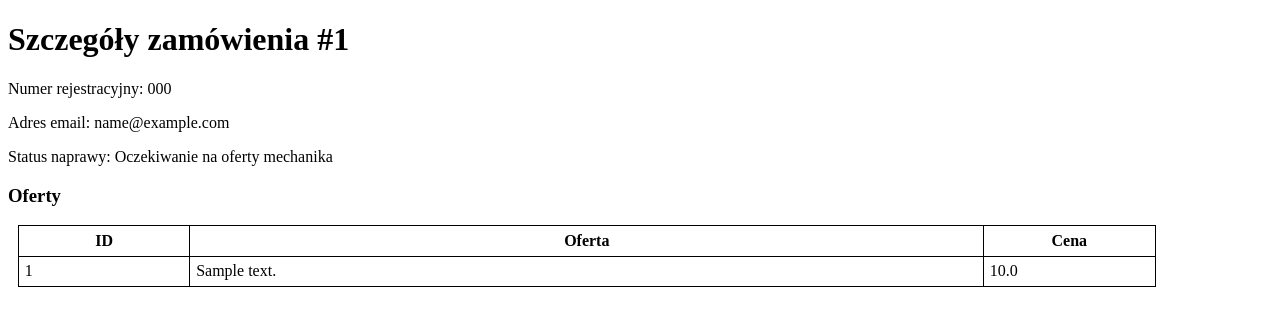
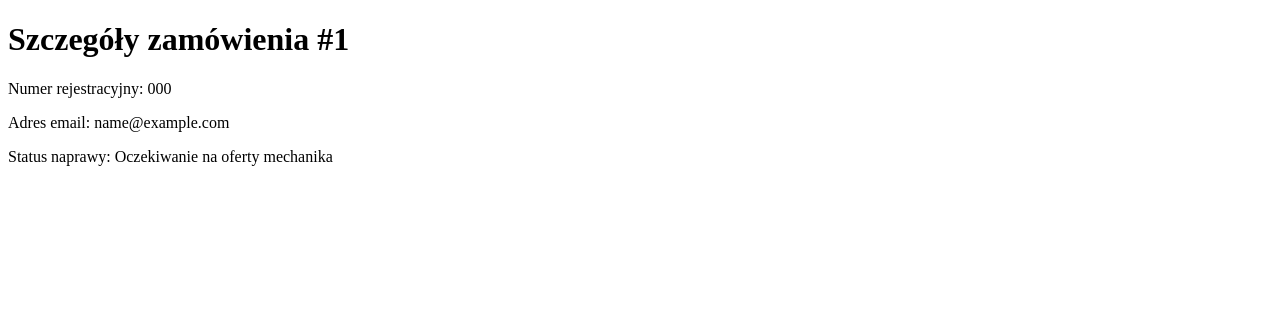
Before and after one commit to IO-2023-project/software-engineering-project, a Django app: page /orders/1/view_offer in a window 1280 px wide. Shown: the top 326 px of the page. Run offline with Django 4.2, Linux system fonts and the light colour scheme; tables that the repository leaves empty hold one stand-in row (values such as "Sample post"); parts of the project's set-up code (start-up, migrations or seed data) failed here and were passed over.

Commit message:
Merge mechanic/client order views into one file based on a boolean flag

```diff
--- a/ioproject/orders/templates/offer_contents.html
+++ /dev/null
@@ -1,66 +0,0 @@
-<!DOCTYPE html>
-<html>
-    <head>
-        <title>Oferta Zamówienia</title>
-        <meta charset="UTF-8">
-        <style>
-            table, th, td {
-                border: 1px solid black;
-                border-collapse: collapse;
-                padding: 0.5%;
-                child-align: middle;
-            }
-            td > textarea, td > input {
-                width: 99%;
-                resize: vertical;
-            }
-            table {
-                width: 90%;
-                table-layout: fixed;
-                margin: 10px;
-            }
-            #id_column, #price_column {
-                width: 15%;
-            }
-            input, input:focus, textarea, textarea:focus {
-                border: 0;
-                border-bottom: 1px solid lightgrey;
-                outline: none;
-            }
-        </style>
-    </head>
-    <body>
-        {% if success %}
-        <h1>Szczegóły zamówienia #{{ order.id }}</h1>
-        <p>Numer rejestracyjny: {{ order.registration_number }}</p>
-        <p>Adres email: {{ order.email }}</p>
-        <p>Status naprawy: {{ order.status_enum.label }}</p>
-        <div id="offers_container">
-            <h3>Oferty</h3>
-            <table id="offers_table">
-                <tr>
-                    <th id="id_column">ID</th>
-                    <th id="offer_column">Oferta</th>
-                    <th id="price_column">Cena</th>
-                </tr>
-                {% for offer in offers %}
-                <tr>
-                    <td>{{ offer.id }}</td>
-                    <td>{{ offer.offer_content }}</td>
-                    <td>{{ offer.offer_price }}</td>
-                </tr>
-                {% endfor %}
-            </table>
-        </div>
-        {% else %}
-        <h1>Coś poszło nie tak...</h1>
-        <p>{{ message }}</p>
-        {% endif %}
-
-        <script>
-            let offers_container = document.getElementById("offers_container");
-            let offers_table = document.getElementById("offers_table");
-
-        </script>
-    </body>
-</html>
--- a/ioproject/orders/templates/order_details.html
+++ b/ioproject/orders/templates/order_details.html
@@ -1,3 +1,4 @@
+{# WIDOK WSPÓLNY, jeśli `editable`, WIDOK MECHANIKA, jeśli nie, WIDOK KLIENTA #}
 <!DOCTYPE html>
 <html>
     <head>
@@ -30,113 +31,17 @@
         </style>
     </head>
     <body>
-        {% if success %}
+    {% if success %}
         <h1>Szczegóły zamówienia #{{ order.id }}</h1>
         <p>Numer rejestracyjny: {{ order.registration_number }}</p>
         <p>Adres email: {{ order.email }}</p>
-        <p>Status naprawy: {{ order.status_enum.label }}</p>
-        <div id="offers_container">
-            <h3>Oferty</h3>
-            <form method="POST" name="new_offer_form" id="new_offer_form" action="/orders/{{order.id}}/add_offer">
-                {%csrf_token%}
-            </form>
-            <table id="offers_table">
-                <tr>
-                    <th id="id_column">ID</th>
-                    <th id="offer_column">Oferta</th>
-                    <th id="price_column">Cena</th>
-                </tr>
-                {% for offer in offers %}
-                <tr>
-                    <td>{{ offer.id }}</td>
-                    <td>{{ offer.offer_content }}</td>
-                    <td>{{ offer.offer_price }}</td>
-                </tr>
-                {% endfor %}
-            </table>
-            <button id="add_offer_button" onclick="addRow()">Dodaj ofertę</button>
-        </div>
-        {% else %}
+        <p>Status naprawy: {{ order.status_enum.label }}</p> {# TODO: if editable add an input/button/etc here #}
+        {% if order.status > 0 or editable %}
+        {% include "order_offers.html" %}
+        {% endif %}
+    {% else %}
         <h1>Coś poszło nie tak...</h1>
         <p>{{ message }}</p>
-        {% endif %}
-
-        <script>
-            let offers_container = document.getElementById("offers_container");
-            let offers_table = document.getElementById("offers_table");
-            let form_id = "new_offer_form";
-            let form = document.getElementById(form_id);
-            let submit_button_id = "submit_button";
-            let delete_offer_button_id = "delete_offer_button";
-            let input_counter = 0;
-
-            function addRow() {
-                input_counter++;
-
-                let new_row = document.createElement("tr");
-                new_row.setAttribute("id", "row_" + input_counter);
-
-                addCellToRow(new_row, null);
-
-                let content_input = document.createElement("textarea");
-                content_input.setAttribute("name", "offer_content_" + input_counter);
-                content_input.setAttribute("form", form_id);
-                content_input.required = true;
-                addCellToRow(new_row, content_input);
-
-                let price_input = document.createElement("input");
-                price_input.setAttribute("name", "offer_price_" + input_counter);
-                price_input.setAttribute("type", "number");
-                price_input.setAttribute("step", "0.01");
-                price_input.setAttribute("min", "0");
-                price_input.setAttribute("form", form_id);
-                price_input.required = true;
-                addCellToRow(new_row, price_input);
-
-                offers_table.appendChild(new_row);
-
-                if (input_counter === 1) {
-                    createButtons();
-                }
-            }
-
-            function addCellToRow(row, cell_content) {
-                let cell = document.createElement("td");
-                if (cell_content !== null) {
-                    cell.appendChild(cell_content);
-                }
-                row.appendChild(cell);
-            }
-
-            function createButtons() {
-                let delete_button = document.createElement("button");
-                    delete_button.setAttribute("id", delete_offer_button_id);
-                    delete_button.appendChild(document.createTextNode("Usuń ostatnią ofertę"));
-                    delete_button.setAttribute("onclick", "removeRow()");
-                    offers_container.appendChild(delete_button);
-
-                    let submit_button = document.createElement("button");
-                    submit_button.setAttribute("type", "submit");
-                    submit_button.setAttribute("form", form_id);
-                    submit_button.setAttribute("id", submit_button_id);
-                    submit_button.appendChild(document.createTextNode("Zapisz"));
-                    form.setAttribute("onsubmit", "removeSubmitButton()");
-                    offers_container.appendChild(submit_button);
-            }
-
-            function removeSubmitButton() {
-                offers_container.removeChild(document.getElementById(submit_button_id));
-            }
-
-            function removeRow() {
-                offers_table.removeChild(document.getElementById("row_" + input_counter));
-                input_counter--;
-
-                if (input_counter === 0) {
-                    offers_container.removeChild(document.getElementById(delete_offer_button_id));
-                    offers_container.removeChild(document.getElementById(submit_button_id));
-                }
-            }
-        </script>
+    {% endif %}
     </body>
 </html>
--- a/ioproject/orders/views.py
+++ b/ioproject/orders/views.py
@@ -11,6 +11,7 @@ def get_order(request, id: int):
             order = ClientOrder.objects.get(id=id)
             offers = MechanicOffer.objects.filter(client_order_id=id).values()
             return render(request, "order_details.html", {"success": True,
+                                                          "editable": True,
                                                           "order": order,
                                                           "offers": offers})
         except ObjectDoesNotExist:
@@ -37,7 +38,8 @@ def view_offer(request, id: int):
         try:
             order = ClientOrder.objects.get(id=id)
             offers = MechanicOffer.objects.filter(client_order_id=id).values()
-            return render(request, "offer_contents.html", {"success": True,
+            return render(request, "order_details.html", {"success": True,
+                                                          "editable": False,
                                                           "order": order,
                                                           "offers": offers})
         except ObjectDoesNotExist:
```
Also changed, not shown: ioproject/orders/templates/order_offers.html (added, +104 -0 lines).
